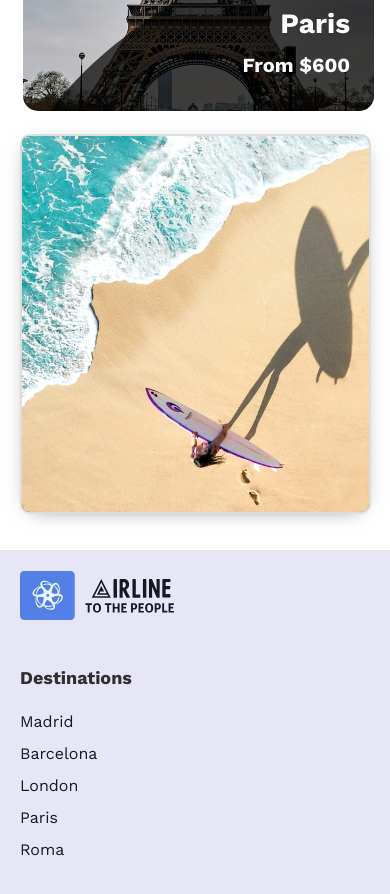
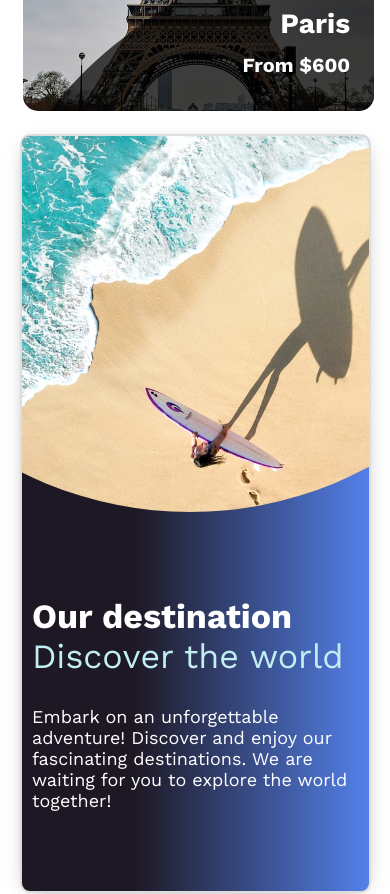
Before and after one commit to JhonCodeU/Airline-angular, an Angular app: page / in a window 390 px wide. Shown: the part 1320-2214 px from the top of the page. Built offline with nearby package versions, Linux system fonts and the light colour scheme.

Commit message:
card-Large responsive

```diff
--- a/src/app/components/card-large/card-large.component.scss
+++ b/src/app/components/card-large/card-large.component.scss
@@ -100,16 +100,43 @@ $subtitle-color: #c0eef2;
   }
 }
 
-@media screen and (max-width: 768px) {
+@media screen and (max-width: 472px) {
   // Media query para dispositivos con un ancho máximo de 768px
 
   .projcard-container {
     margin: 0;
     width: 90vw;
 
+    .projcard {
+      height: 90vmax;
+    }
+
     .projcard-innerbox {
       display: flex;
       flex-direction: column;
+
+      .projcard-img {
+        position: initial;
+        clip-path: circle(94% at 40% 0);
+      }
+
+      .projcard-textbox {
+        padding: 0 10px;
+        margin: auto 0;
+        width: 100%;
+
+        .projcard-title {
+          font-size: 34px;
+        }
+
+        .projcard-subtitle {
+          font-size: 34px;
+        }
+
+        .projcard-description {
+          width: 100%;
+        }
+      }
     }
 
     .projcard-textbox {
```
Also changed, not shown: src/app/components/card-large/card-large.component.html (+13 -0 lines).
